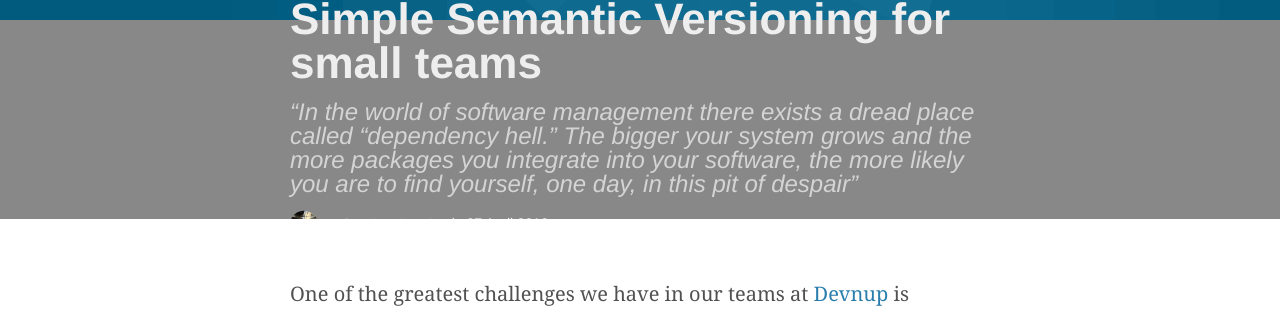
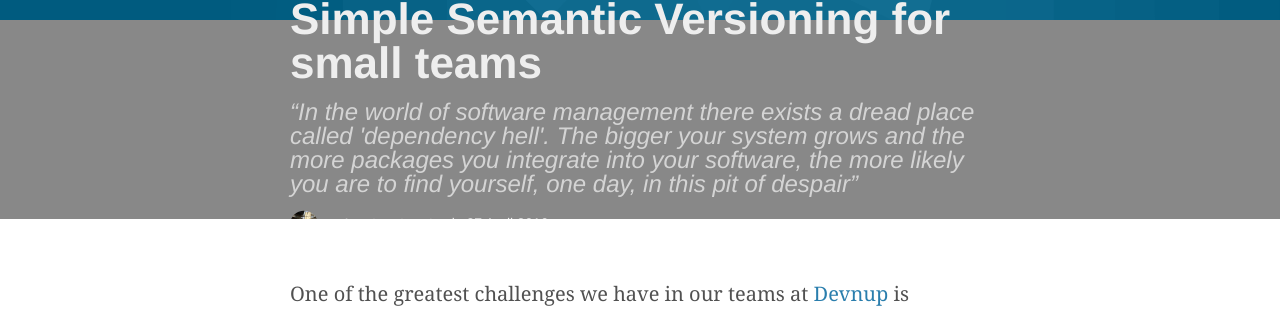
Before and after one commit to luiseduardobrito/luiseduardobrito.github.io, a Jekyll site: the page built from _posts/2016-04-27-simple-semantic-versioning-for-small-teams.md, in a window 1280 px wide and 900 px high, scrolled down 399 px. Shown: the part 282-595 px from the top of the window. Built offline with Jekyll 4.4.1, drawn with Linux system fonts in a browser that asks for light colours; some web fonts are replaced; comment, search, counter and statistics services are not loaded.

```diff
--- a/_posts/2016-04-27-simple-semantic-versioning-for-small-teams.md
+++ b/_posts/2016-04-27-simple-semantic-versioning-for-small-teams.md
@@ -1,7 +1,7 @@
 ---
 layout: post
 title: "Simple Semantic Versioning for small teams"
-quote: "In the world of software management there exists a dread place called “dependency hell.” The bigger your system grows and the more packages you integrate into your software, the more likely you are to find yourself, one day, in this pit of despair"
+quote: "In the world of software management there exists a dread place called 'dependency hell'. The bigger your system grows and the more packages you integrate into your software, the more likely you are to find yourself, one day, in this pit of despair"
 video: false
 dark: false
 comments: true
```
